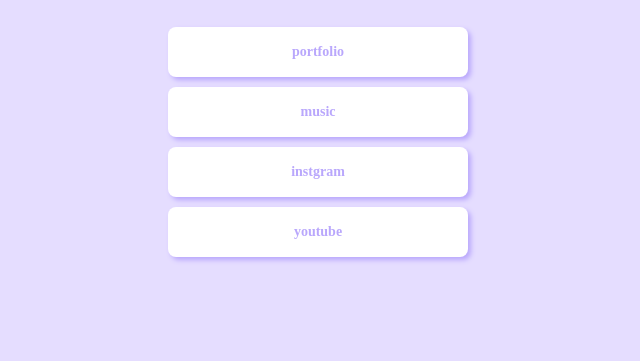
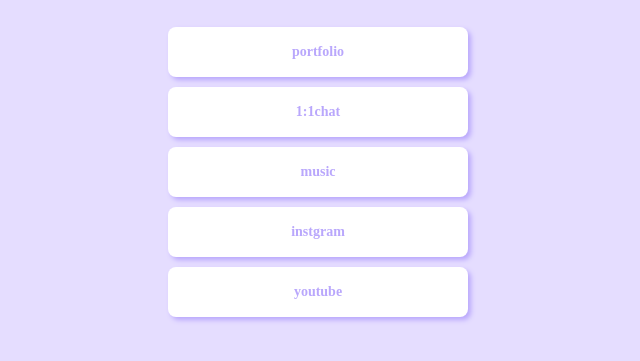
Before and after one commit to 8hi-ne/mypage, a plain HTML site: page index.html in a window 1280 px wide. Shown: the part 217-578 px from the top of the page, without its empty margins (322-962 px from the left). Drawn offline with Linux system fonts and the light colour scheme; a web font is replaced by a local one.

Commit message:
Update index.html

```diff
--- a/index.html
+++ b/index.html
@@ -85,6 +85,7 @@
             <h1 class="main">shi-ne </h1>
             <p class="sub">✉️ tlsgp262@naver.com</p>
             <a target="_blank" href="https://8hine.notion.site/8hine/Shi-ne-4c17eecf4e664f60950444b7d52e9d80">portfolio</a>
+            <a target="_blank" href="https://open.kakao.com/o/s05Dv7We">1:1chat</a>
             <a target="_blank" href="https://youtube.com/playlist?list=PLbH-dQY0EIhA0he5-ZQbhK7P0uM5ouuz2">music</a>
             <a target="_blank" href="https://www.instagram.com/8hi_ne/">instgram</a>
             <a target="_blank" href="https://www.youtube.com/@shi-ne9529/featured">youtube</a>
```
